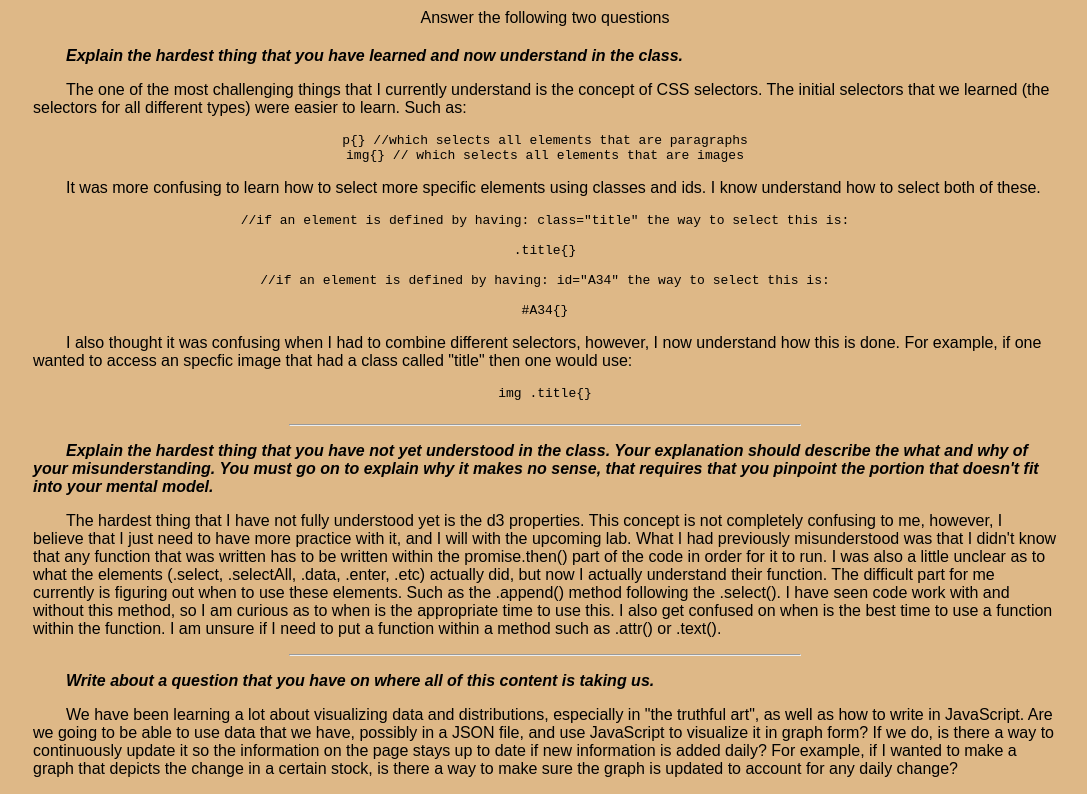
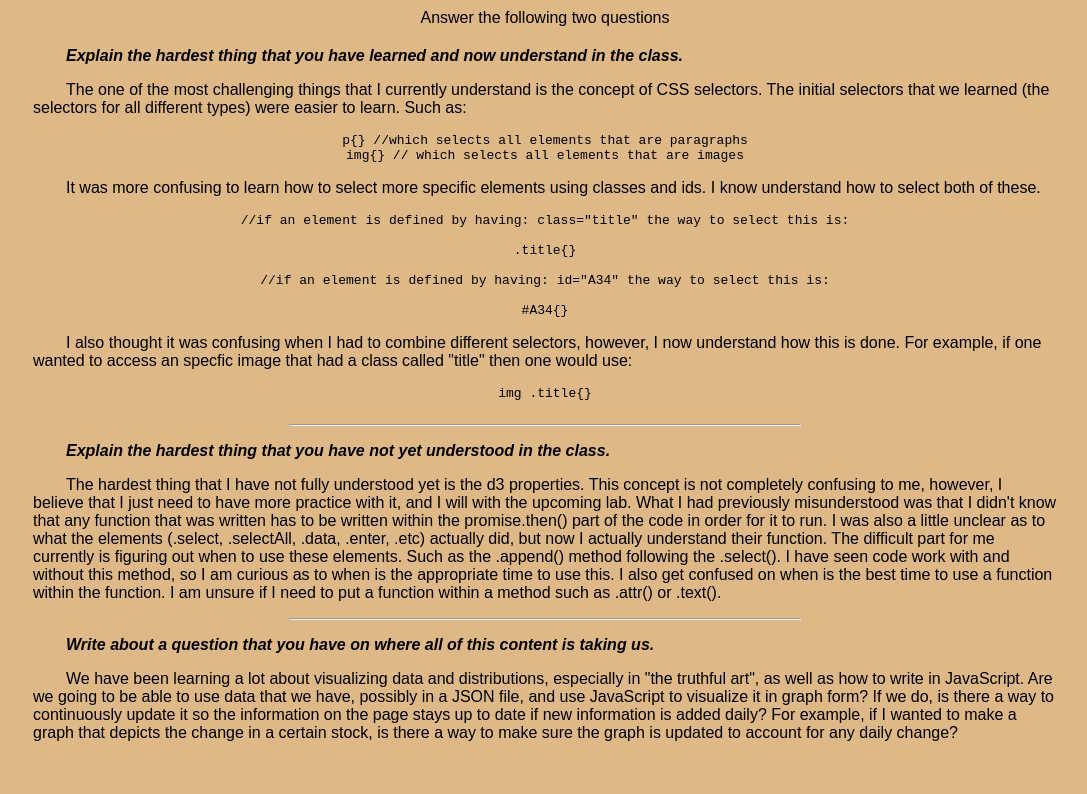
Before and after one commit to isaiaharroyo/reflection, a plain HTML site: page index.html in a window 1280 px wide. Shown: the part 83-877 px from the top of the page, without its empty margins (95-1182 px from the left). After the commit the page ends 841 px from the top, so only its background shows below. Drawn offline with Linux system fonts and the light colour scheme.

Commit message:
Update index.html

```diff
--- a/index.html
+++ b/index.html
@@ -93,7 +93,7 @@
 
         <hr/>
 
-        <p class = "q">Explain the hardest thing that you have not yet understood in the class. Your explanation should describe the what and why of your misunderstanding. You must go on to explain why it makes no sense, that requires that you pinpoint the portion that doesn't fit into your mental model.</p>
+        <p class = "q">Explain the hardest thing that you have not yet understood in the class.</p>
 
         <p>The hardest thing that I have not fully understood yet is the d3 properties. This concept is not completely confusing to me, however, I believe that I just need to have more practice with it, and I will with the upcoming lab. What I had previously misunderstood was that I didn't know that any function that was written has to be written within the promise.then() part of the code in order for it to run. I was also a little unclear as to what the elements (.select, .selectAll, .data, .enter, .etc) actually did, but now I actually understand their function. The difficult part for me currently is figuring out when to use these elements. Such as the .append() method following the .select(). I have seen code work with and without this method, so I am curious as to when is the appropriate time to use this. I also get confused on when is the best time to use a function within the function. I am unsure if I need to put a function within a method such as .attr() or .text().</p>
 
```
